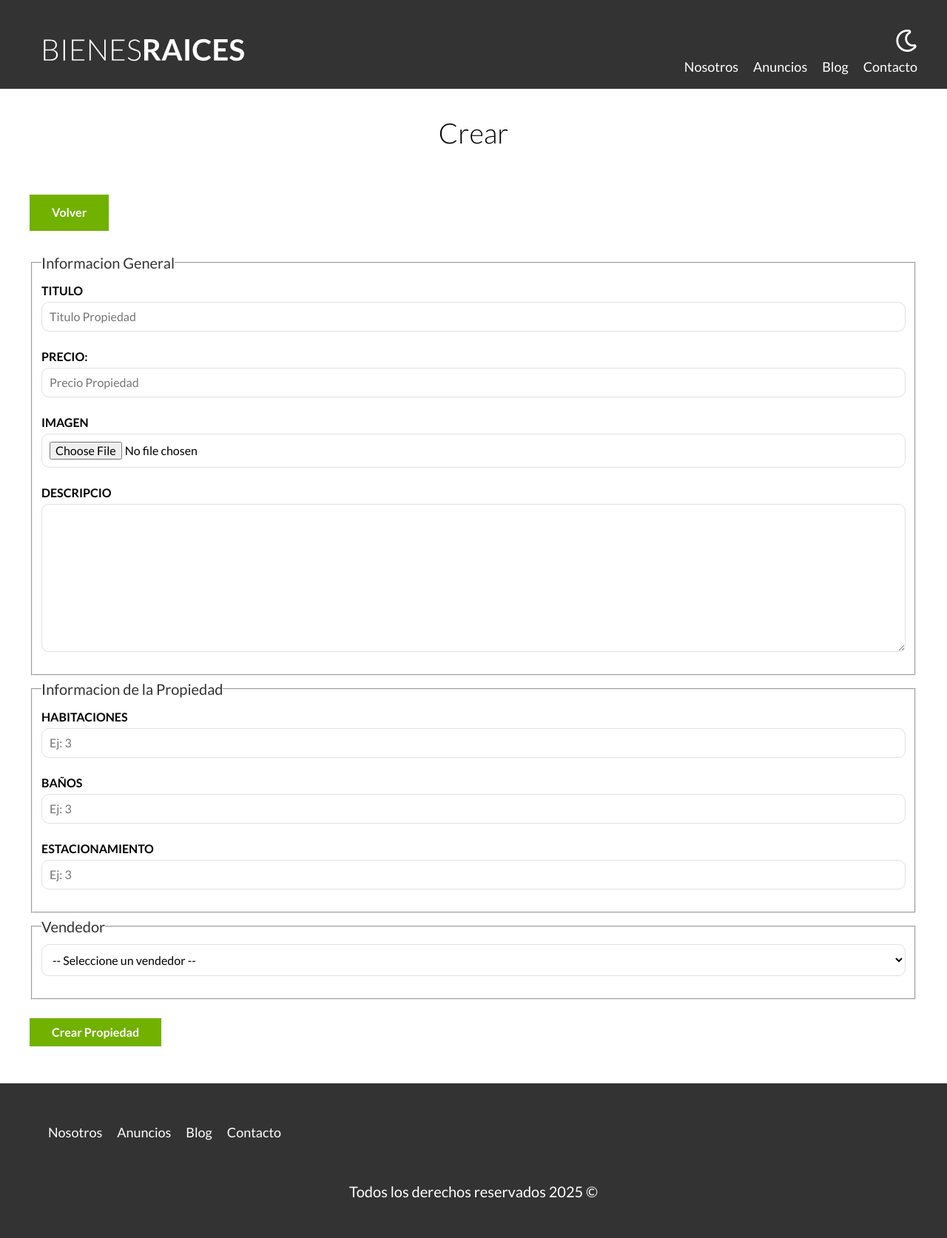
After one commit to Neosebas/Bienes-Raices, a PHP site: page /admin/propiedades/crear.php in a window 1280 px wide. The commit adds this page. Shown: the whole page at 74% size. Run offline with PHP 8.4, Linux system fonts and the light colour scheme.

Commit message:
Creacion de Modulo Admin y coneccion a BD

```diff
--- /dev/null
+++ b/admin/propiedades/crear.php
@@ -0,0 +1,64 @@
+<?php
+
+    //Base de Datos
+
+    require '../../includes/config/database.php';
+    $db = conectarDB();
+
+
+
+    require '../../includes/funciones.php';
+    incluirTemplate('header');
+?>
+
+    <main class="contenedor seccion">
+        <h1>Crear</h1>
+
+        <a class="boton boton-verde" href="/admin">Volver</a>
+
+        <form class="formulario" action="">
+            <fieldset>
+                <legend>Informacion General</legend>
+
+                <label for="titulo">Titulo</label>
+                <input type="text" id="titulo" placeholder="Titulo Propiedad">
+
+                <label for="precio">Precio:</label>
+                <input type="number" id="precio" placeholder="Precio Propiedad">
+
+                <label for="imagen">Imagen</label>
+                <input type="file" id="imagen" accept="image/jpeg, image/png image/webp">
+
+                <label for="descripcion">Descripcio</label>
+                <textarea id="descripcion"></textarea>
+            </fieldset>
+
+            <fieldset>
+                <legend>Informacion de la Propiedad</legend>
+
+                <label for="habitaciones">Habitaciones</label>
+                <input type="number" id="habitaciones" placeholder="Ej: 3" min="1" max="9">
+
+                <label for="wc">Baños</label>
+                <input type="number" id="wc" placeholder="Ej: 3" min="1" max="9">
+
+                <label for="estacionamiento">Estacionamiento</label>
+                <input type="number" id="estacionamiento" placeholder="Ej: 3" min="1" max="9">
+            </fieldset>
+
+            <fieldset>
+                <legend>Vendedor</legend>
+
+                <select>
+                    <option value="" disabled selected>-- Seleccione un vendedor --</option>
+                    <option value="1">Sebastian</option>
+                    <option value="2">Ramon</option>
+                </select>
+            </fieldset>
+
+            <input type="submit" value="Crear Propiedad" class="boton boton-verde">
+        </form>
+
+    </main>
+
+<?php incluirTemplate('footer') ?>
--- a/includes/config/database.php
+++ b/includes/config/database.php
@@ -0,0 +1,12 @@
+<?php
+
+function conectarDB() : mysqli {
+    $db = mysqli_connect('localhost', 'root', 'root', 'bienesraices_crud');
+
+    if(!$db) {
+        echo 'Error al conectar con la base de datos';
+        exit;
+    }
+
+    return $db;
+};
--- a/includes/templates/footer.php
+++ b/includes/templates/footer.php
@@ -11,7 +11,7 @@
         <p class="copyright">Todos los derechos reservados <?php echo date('Y') ?> &copy;</p>
     </footer>
 
-    <script src="build/js/bundle.min.js"></script>
+    <script src="/build/js/bundle.min.js"></script>
 </body>
 
 </html>
--- a/includes/templates/header.php
+++ b/includes/templates/header.php
@@ -4,21 +4,21 @@
     <meta charset="UTF-8">
     <meta name="viewport" content="width=device-width, initial-scale=1.0">
     <title>Bienes Raices</title>
-    <link rel="stylesheet" href="build/css/app.css">
+    <link rel="stylesheet" href="/build/css/app.css">
 </head>
 <body>
     <header class="header <?php echo $inicio ? 'inicio' : ''; ?> ">
         <div class="contenedor contenido-header">
             <div class="barra">
                 <a href="index.php">
-                    <img src="build/img/logo.svg" alt="Logotipo de bienes raices">
+                    <img src="/build/img/logo.svg" alt="Logotipo de bienes raices">
                 </a>
                 <div class="mobile-menu">
-                    <img src="build/img/barras.svg" alt="icono menu responsive">
+                    <img src="/build/img/barras.svg" alt="icono menu responsive">
                 </div>
 
                 <div class="derecha">
-                    <img src="build/img/dark-mode.svg" alt="Dark Mode Botton" class="dark-mode-boton">
+                    <img src="/build/img/dark-mode.svg" alt="Dark Mode Botton" class="dark-mode-boton">
 
                     <nav class="navegacion">
                         <a href="nosotros.php">Nosotros</a>
```
Also changed, not shown: admin/index.php (added, +13 -0 lines), admin/propiedades/actualizar.php (added, +11 -0 lines), admin/propiedades/borrar.php (added, +11 -0 lines).
